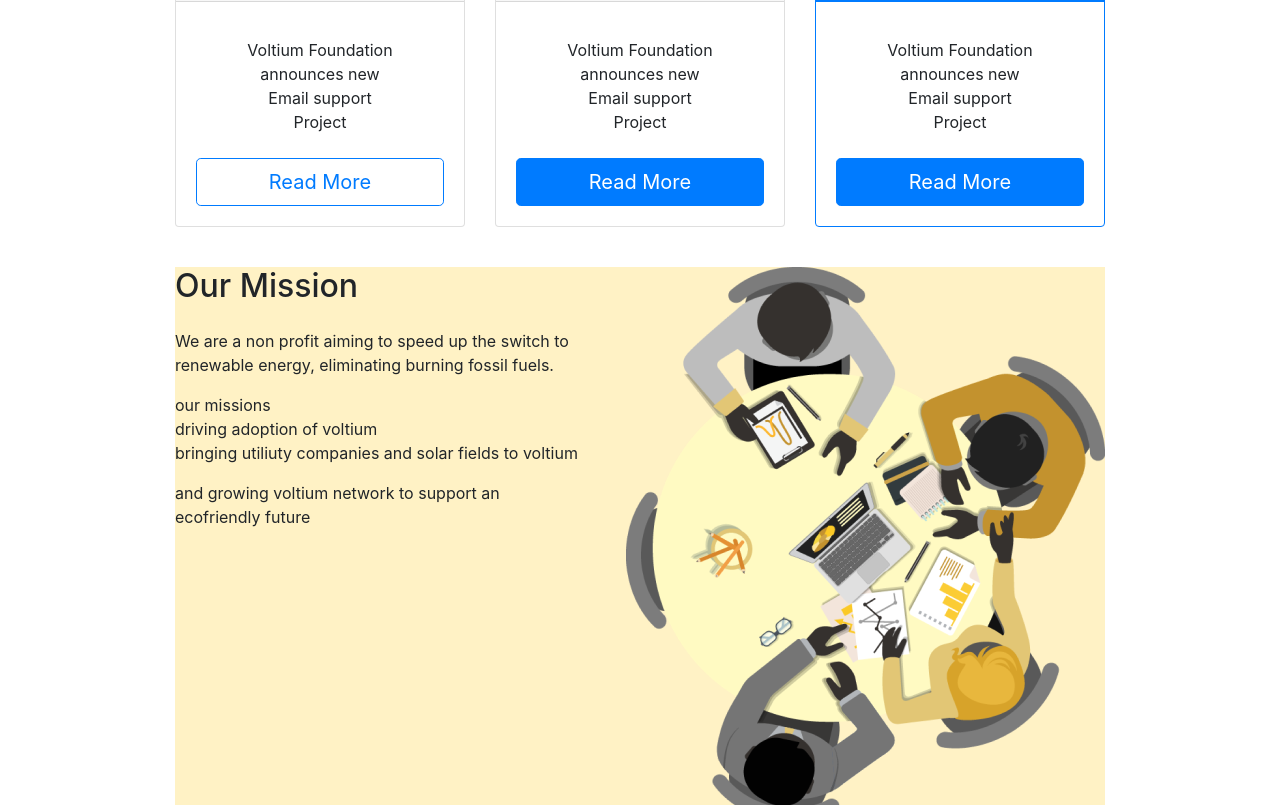
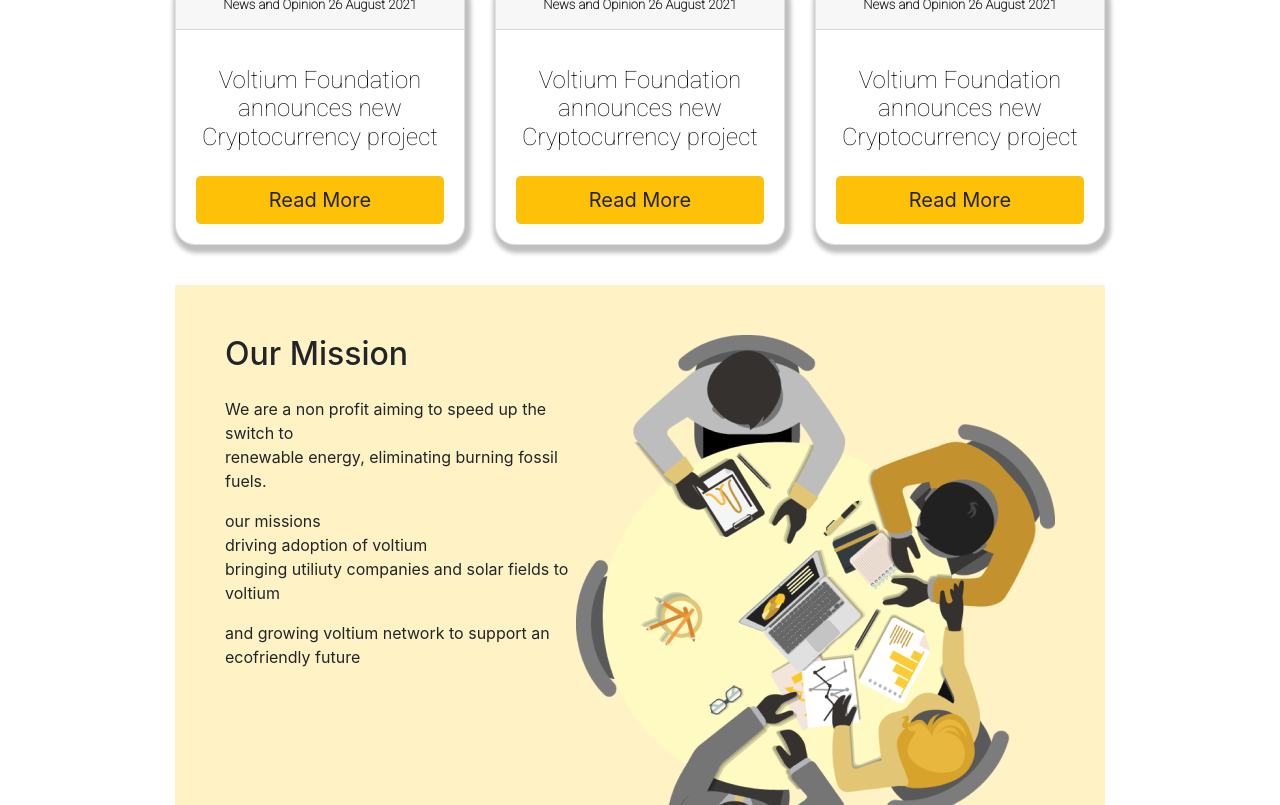
Before and after one commit to AntimonyIQ/volituim-foundation, a plain HTML site: page index.html in a window 1280 px wide. Shown: the part 569-1374 px from the top of the page. Drawn offline with Linux system fonts and the light colour scheme.

Commit message:
Update index.html

```diff
--- a/index.html
+++ b/index.html
@@ -1,5 +1,6 @@
 <!doctype html>
 <html lang="en">
+
 <head>
     <meta charset="utf-8">
     <meta name="viewport" content="width=device-width, initial-scale=1">
@@ -16,6 +17,7 @@
     <link href="css/bootstrap.min.css" rel="stylesheet">
 
     <style>
+        @import url('https://fonts.googleapis.com/css2?family=Roboto:wght@100&display=swap');
         .bd-placeholder-img {
             font-size: 1.125rem;
             text-anchor: middle;
@@ -29,18 +31,69 @@
                 font-size: 3.5rem;
             }
         }
+
+        a.me-3,
+        a.py-2 {
+            font-weight: 700;
+        }
+
+        div.row-cols-md-3 {
+            margin-top: 50px;
+            margin-bottom: 50px;
+        }
+
+        header {
+            background-color: #FFF2C5;
+        }
+
+        .container header a {
+            padding: 10px;
+        }
+
+        div.display-6 {
+            margin-left: 50px;
+        }
+
+        .card {
+            /* offset-x | offset-y | blur-radius | spread-radius | color */
+            box-shadow: 2px 4px 4px 4px rgba(0, 0, 0, 0.25);
+            border-radius: 20px;
+        }
+
+        .list-unstyled {
+            /* Voltium Foundation announces new Cryptocurrency Project */
+            font-family: 'Roboto', sans-serif;
+            font-style: normal;
+            font-weight: 100;
+            font-weight: 200;
+            font-size: 24px;
+            color: #000000;
+        }
+
+        .my-0 {
+            font-family: Roboto;
+            font-style: normal;
+            font-weight: 700;
+            font-size: 13px;
+        }
+
+        .mission {
+            padding: 50px;
+        }
     </style>
 
 
     <!-- Custom styles for this template -->
     <link href="pricing.css" rel="stylesheet">
 </head>
+
 <body>
 
     <svg xmlns="http://www.w3.org/2000/svg" style="display: none;">
     <symbol id="check" viewBox="0 0 16 16">
       <title>Voltium Foundation</title>
-    <path d="M13.854 3.646a.5.5 0 0 1 0 .708l-7 7a.5.5 0 0 1-.708 0l-3.5-3.5a.5.5 0 1 1 .708-.708L6.5 10.293l6.646-6.647a.5.5 0 0 1 .708 0z"/>
+      <path
+        d="M13.854 3.646a.5.5 0 0 1 0 .708l-7 7a.5.5 0 0 1-.708 0l-3.5-3.5a.5.5 0 1 1 .708-.708L6.5 10.293l6.646-6.647a.5.5 0 0 1 .708 0z" />
     </symbol>
   </svg>
 
@@ -48,7 +101,7 @@
         <header>
             <div class="d-flex flex-column flex-md-row align-items-center pb-3 mb-4 border-bottom">
                 <a href="/" class="d-flex align-items-center text-dark text-decoration-none">
-       <img src="./logo.png" >
+                    <img src="./logo.png">
                 </a>
 
                 <nav class="d-inline-flex mt-2  ml-auto" style="float: right;">
@@ -60,11 +113,9 @@
             </div>
 
             <div style="display: flex; background-color: #FFF2C5;">
-    <div class=" display-6 text-center mb-4"style="position: relative; top:80px;" >
-      <h1 class="display-6 text-left mb-4" >Votlium<br>Foundation</h1>
-      <p class="fs-5 text-left">Cryptocurrency donation set to <br>
-        fund innovation in Tech. and Children</p>
-
+                <div class="display-6 text-center mb-4" style="position: relative; top:80px;">
+                    <h1 class="display-6 text-left mb-4">Votlium<br>Foundation</h1>
+                    <p class="fs-5 text-left">Cryptocurrency donation set to <br> fund innovation in Tech. and Children</p>
                 </div>
                 <div class="ml-auto">
                     <img src="./img/favicons/show of strength-01 1.png">
@@ -80,14 +131,8 @@
                             <h4 class="my-0 fw-normal">News and Opinion 26 August 2021</h4>
                         </div>
                         <div class="card-body">
-            <h1 class="card-title pricing-card-title"><small class="text-muted fw-light"></small></h1>
-            <ul class="list-unstyled mt-3 mb-4">
-              <li>Voltium Foundation </li>
-              <li>announces new</li>
-              <li>Email support</li>
-              <li>Project</li>
-            </ul>
-            <button type="button" class="w-100 btn btn-lg btn-outline-primary">Read More</button>
+                            <h3 class="list-unstyled mt-3 mb-4">Voltium Foundation announces new Cryptocurrency project</h3>
+                            <button type="button" class="w-100 btn btn-lg btn-warning">Read More</button>
                         </div>
                     </div>
                 </div>
@@ -97,43 +142,31 @@
                             <h4 class="my-0 fw-normal">News and Opinion 26 August 2021</h4>
                         </div>
                         <div class="card-body">
-
-            <ul class="list-unstyled mt-3 mb-4">
-              <li>Voltium Foundation </li>
-              <li>announces new</li>
-              <li>Email support</li>
-              <li>Project</li>
-            </ul>
-            <button type="button" class="w-100 btn btn-lg btn-primary">Read More</button>
+                            <h3 class="list-unstyled mt-3 mb-4">Voltium Foundation announces new Cryptocurrency project</h3>
+                            <button type="button" class="w-100 btn btn-lg btn-warning">Read More</button>
                         </div>
                     </div>
                 </div>
                 <div class="col">
-        <div class="card mb-4 rounded-3 shadow-sm border-primary">
-          <div class="card-header py-3 text-white bg-primary border-primary">
+                    <div class="card mb-4 rounded-3 shadow-sm">
+                        <div class="card-header py-3">
                             <h4 class="my-0 fw-normal">News and Opinion 26 August 2021</h4>
                         </div>
                         <div class="card-body">
-            <ul class="list-unstyled mt-3 mb-4">
-              <li>Voltium Foundation </li>
-              <li>announces new</li>
-              <li>Email support</li>
-              <li>Project</li>
-            </ul>
-            <button type="button" class="w-100 btn btn-lg btn-primary">Read More</button>
+                            <h3 class="list-unstyled mt-3 mb-4">Voltium Foundation announces new Cryptocurrency project</h3>
+                            <button type="button" class="w-100 btn btn-lg btn-warning">Read More</button>
                         </div>
                     </div>
                 </div>
             </div>
 
 
-   <div style="display: flex; background-color: #FFF2C5;">
+            <div class="mission" style="display: flex; background-color: #FFF2C5;">
                 <div class="">
                     <h2 class="display-6 text-left mb-4">Our Mission</h2>
-      <p>We are a non profit aiming to speed up the switch to<br>renewable energy, eliminating burning fossil fuels.</p>
-      <p>our missions<br>
-        driving adoption of voltium<br>
-        bringing utiliuty companies and solar fields to voltium</p>
+                    <p>We are a non profit aiming to speed up the switch to<br>renewable energy, eliminating burning fossil fuels.
+                    </p>
+                    <p>our missions<br> driving adoption of voltium<br> bringing utiliuty companies and solar fields to voltium</p>
                     <p>and growing voltium network to support an <br> ecofriendly future</p>
                 </div>
                 <div class="ml-auto">
@@ -149,4 +182,5 @@
 
 
 </body>
+
 </html>
```
Lines whose indentation alone changed are shown as unchanged.
